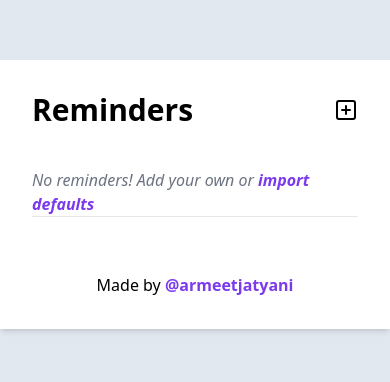
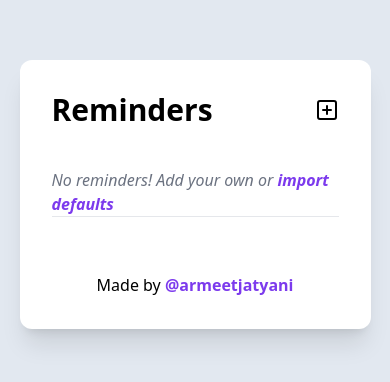
Before and after one commit to armeetjatyani/simplereminders, a React (Create React App) app: page / in a window 390 px wide. Shown: the part 228-610 px from the top of the page. Built offline with nearby package versions, Linux system fonts and the light colour scheme.

Commit message:
responsive

```diff
--- a/src/App.js
+++ b/src/App.js
@@ -1,13 +1,13 @@
-import Reminders from "./components/Reminders"
+import Reminders from "./components/Reminders";
 
 export default function App() {
 	return (
 		<div className="App">
-			<div className="bg-slate-200 w-full h-full flex justify-center items-center">
-        <div className="bg-white shadow-md w-[500px] p-8">
-          <Reminders />
+			<div className="bg-slate-200 w-screen h-screen flex justify-center items-center">
+				<div className="bg-white shadow-xl w-[90%] sm:w-[500px] p-8 rounded-xl">
+					<Reminders />
 				</div>
 			</div>
 		</div>
-	)
+	);
 }
```
Also changed, not shown: 1 other file (tests, documents, lock files or other folders).
